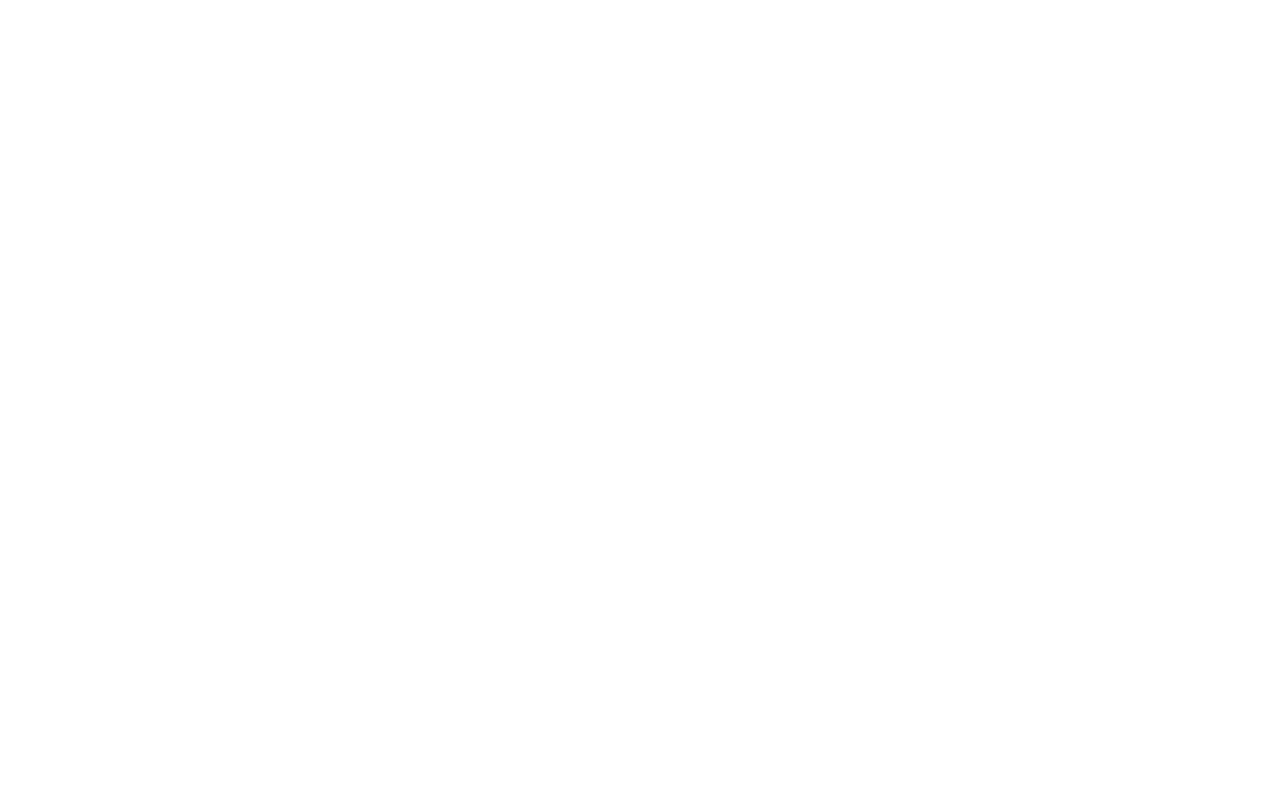
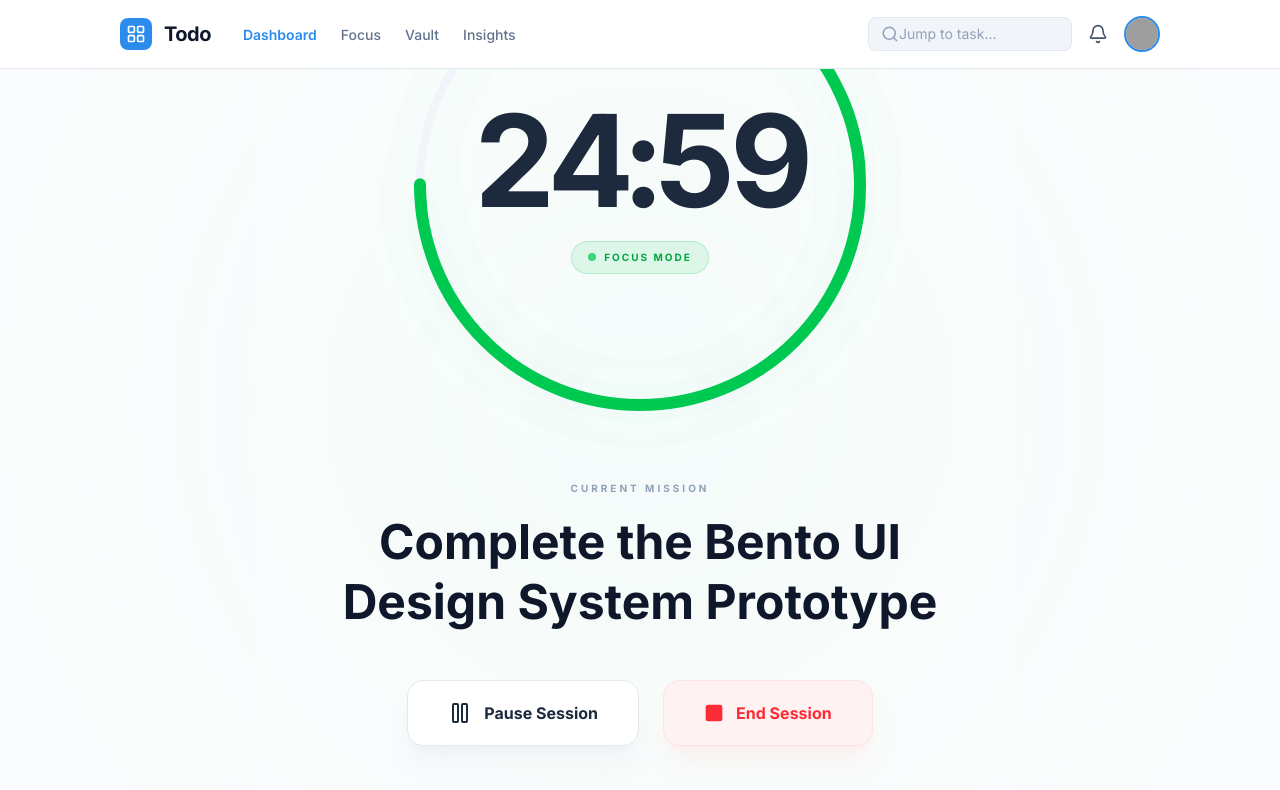
Before and after one commit to PhilipGael116/Todo-test, a React (Vite) app: page /focus in a window 1280 px wide. Before the commit this address had no page. Shown: the top 790 px of the page. Built offline with nearby package versions, Linux system fonts and the light colour scheme; grey boxes are pictures that could not be loaded.

Commit message:
added some functionality to the tabs added the focus

```diff
--- a/src/App.jsx
+++ b/src/App.jsx
@@ -1,7 +1,7 @@
 import { Routes, Route } from "react-router-dom";
 import { Login, Register } from "./forms";
 import { AuthLayout } from "./layouts";
-import { Home } from "./pages";
+import { Home, Focus } from "./pages";
 
 const App = () => {
   return (
@@ -15,6 +15,7 @@
 
       <Routes>
         <Route path="/home" element={<Home />} />
+        <Route path="/focus" element={<Focus />} />
       </Routes>
     </>
   )
--- a/src/components/Tabs.jsx
+++ b/src/components/Tabs.jsx
@@ -1,25 +1,32 @@
 import { Home, Target, Settings, Shield } from 'lucide-react';
+import { Link, useLocation } from 'react-router-dom';
 
 const Tabs = () => {
+    const location = useLocation();
+
     const tabs = [
-        { id: 'Home', icon: <Home size={22} />, label: 'Home', active: true },
-        { id: 'Focus', icon: <Target size={22} />, label: 'Focus', active: false },
-        { id: 'Tools', icon: <Settings size={22} />, label: 'Tools', active: false },
-        { id: 'Vault', icon: <Shield size={22} />, label: 'Vault', active: false },
+        { id: 'Home', icon: <Home size={22} />, label: 'Home', path: '/home' },
+        { id: 'Focus', icon: <Target size={22} />, label: 'Focus', path: '/focus' },
+        { id: 'Tools', icon: <Settings size={22} />, label: 'Tools', path: '#' },
+        { id: 'Vault', icon: <Shield size={22} />, label: 'Vault', path: '#' },
     ]
 
     return (
-        <div className="fixed bottom-0 left-0 right-0 flex justify-around items-center bg-white border-slate-700 py-3 pb-6 z-50 rounded-tl-2xl rounded-tr-2xl">
-            {tabs.map((tab) => (
-                <a
-                    key={tab.id}
-                    href="#"
-                    className={`flex flex-col items-center gap-1 transition-colors ${tab.active ? 'text-[#2b8cee]' : 'text-slate-400 hover:text-slate-600'}`}
-                >
-                    {tab.icon}
-                    <span className="text-[10px] font-bold uppercase tracking-wider">{tab.label}</span>
-                </a>
-            ))}
+        <div className="fixed bottom-0 left-0 right-0 flex justify-around items-center bg-white border-t border-slate-100 py-3 pb-6 z-50 rounded-tl-3xl rounded-tr-3xl shadow-[0_-10px_40px_-20px_rgba(0,0,0,0.15)]">
+            {tabs.map((tab) => {
+                const isActive = location.pathname === tab.path;
+                return (
+                    <Link
+                        key={tab.id}
+                        to={tab.path}
+                        className={`flex flex-col items-center gap-1.5 transition-all duration-300 relative ${isActive ? 'text-[#2b8cee] scale-105' : 'text-slate-400 hover:text-slate-600'}`}
+                    >
+                        {tab.icon}
+                        <span className="text-[10px] font-black uppercase tracking-[0.1em]">{tab.label}</span>
+                        {isActive && <div className="absolute -bottom-1 size-1 bg-[#2b8cee] rounded-full"></div>}
+                    </Link>
+                );
+            })}
         </div>
     )
 }
--- a/src/pages/Focus.jsx
+++ b/src/pages/Focus.jsx
@@ -1,6 +1,94 @@
+import { Header, Tabs } from "../components"
+import { Pause, Square, Volume2, Coffee } from "lucide-react"
+import { useEffect, useState } from "react";
+
 const Focus = () => {
+    const [isMobile, setIsMobile] = useState(false);
+
+    useEffect(() => {
+        const checkScreenSize = () => {
+            setIsMobile(window.innerWidth < 768);
+        };
+
+        checkScreenSize();
+        window.addEventListener('resize', checkScreenSize);
+        return () => window.removeEventListener('resize', checkScreenSize);
+    }, []);
+
     return (
-        <div>Focus</div>
+        <div className="pb-24 md:pb-8 lg:h-screen lg:overflow-hidden lg:flex lg:flex-col xl:h-screen xl:overflow-hidden xl:flex xl:flex-col bg-slate-50/50">
+            <Header />
+
+            <main className="max-w-7xl mx-auto w-full px-6 lg:px-24 xl:px-32 py-8 lg:flex-1 lg:flex lg:flex-col lg:justify-center xl:flex-1 xl:flex xl:flex-col xl:justify-center lg:min-h-0 xl:min-h-0 relative">
+                <div className="flex flex-col items-center justify-center flex-1">
+                    <div className="relative flex items-center justify-center mb-10 lg:mb-14">
+                        {/* Dynamic Progress Ring */}
+                        <svg className="size-[300px] md:size-[400px] lg:size-[440px] xl:size-[480px] -rotate-90 filter drop-shadow-[0_0_30px_rgba(34,197,94,0.1)]">
+                            <circle className="text-slate-100" cx="240" cy="240" fill="transparent" r="220" stroke="currentColor" strokeWidth="8"></circle>
+                            <circle className="text-green-500 transition-all duration-1000 ease-in-out" cx="240" cy="240" fill="transparent" r="220" stroke="currentColor" strokeDasharray="1382" strokeDashoffset="345" strokeLinecap="round" strokeWidth="12"></circle>
+                        </svg>
+
+                        {/* Timer Display */}
+                        <div className="absolute inset-0 flex flex-col items-center justify-center">
+                            <span className="text-6xl md:text-8xl lg:text-9xl font-black text-slate-800 tracking-tighter tabular-nums">24:59</span>
+                            <div className="flex items-center gap-2 mt-4 bg-green-500/10 px-4 py-2 rounded-full border border-green-500/20">
+                                <div className="size-2 bg-green-500 rounded-full animate-pulse"></div>
+                                <span className="text-green-600 text-[10px] font-black uppercase tracking-[0.2em]">Focus Mode</span>
+                            </div>
+                        </div>
+                    </div>
+
+                    <div className="text-center max-w-2xl px-4 animate-in fade-in slide-in-from-bottom-4 duration-1000">
+                        <h3 className="text-slate-400 text-[10px] font-black uppercase tracking-[0.3em] mb-4">Current Mission</h3>
+                        <h1 className="text-2xl md:text-3xl lg:text-4xl xl:text-5xl font-black text-slate-900 leading-tight mb-8 lg:mb-12">
+                            Complete the Bento UI Design System Prototype
+                        </h1>
+
+                        {/* Controls */}
+                        <div className="flex flex-wrap items-center justify-center gap-6">
+                            <button className="flex items-center gap-3 px-8 lg:px-10 py-4 lg:py-5 rounded-2xl bg-white hover:bg-slate-50 border border-slate-200 text-slate-800 font-bold transition-all shadow-xl shadow-slate-200/40 hover:scale-105 active:scale-95 group">
+                                <Pause size={24} className="group-hover:text-green-500 transition-colors" />
+                                Pause Session
+                            </button>
+                            <button className="flex items-center gap-3 px-8 lg:px-10 py-4 lg:py-5 rounded-2xl bg-red-50 hover:bg-red-100 border border-red-100 text-red-500 font-bold transition-all shadow-xl shadow-red-200/20 hover:scale-105 active:scale-95 group">
+                                <Square size={20} fill="currentColor" />
+                                End Session
+                            </button>
+                        </div>
+                    </div>
+                </div>
+
+                {/* Status Bar */}
+                <div className="w-full flex flex-col md:flex-row items-center justify-between mt-8 lg:mt-12 gap-8">
+                    <div className="flex items-center gap-4 bg-white/80 p-5 rounded-3xl border border-slate-200/50 backdrop-blur-xl shadow-2xl shadow-slate-200/20 w-full md:w-auto">
+                        <button className="text-slate-400 hover:text-green-500 transition-colors p-1">
+                            <Volume2 size={24} />
+                        </button>
+                        <div className="w-32 md:w-48 h-2.5 bg-slate-100 rounded-full relative overflow-hidden cursor-pointer">
+                            <div className="absolute inset-0 bg-green-500 w-1/2 rounded-full"></div>
+                        </div>
+                        <div className="flex items-center gap-2 bg-slate-100 px-3 py-1.5 rounded-lg ml-2">
+                            <span className="text-[10px] font-black text-slate-500 uppercase tracking-widest">Lofi Rain</span>
+                        </div>
+                    </div>
+
+                    <div className="flex items-center gap-6 bg-white/80 p-5 rounded-3xl border border-slate-200/50 backdrop-blur-xl shadow-2xl shadow-slate-200/20 w-full md:w-auto">
+                        <div className="text-right">
+                            <p className="text-[10px] font-black text-slate-400 uppercase tracking-[0.2em] mb-1">Upcoming Break</p>
+                            <p className="text-sm lg:text-base font-bold text-slate-800">05:00 • Short Break</p>
+                        </div>
+                        <div className="size-14 rounded-2xl bg-green-50 flex items-center justify-center border border-green-100 shadow-sm text-green-600">
+                            <Coffee size={28} />
+                        </div>
+                    </div>
+                </div>
+            </main>
+
+            {/* Ambient Background Blur */}
+            <div className="fixed top-1/2 left-1/2 -translate-x-1/2 -translate-y-1/2 size-[800px] bg-green-400 opacity-[0.05] blur-[160px] pointer-events-none rounded-full -z-10"></div>
+
+            {isMobile ? <Tabs /> : null}
+        </div>
     )
 }
 
```
